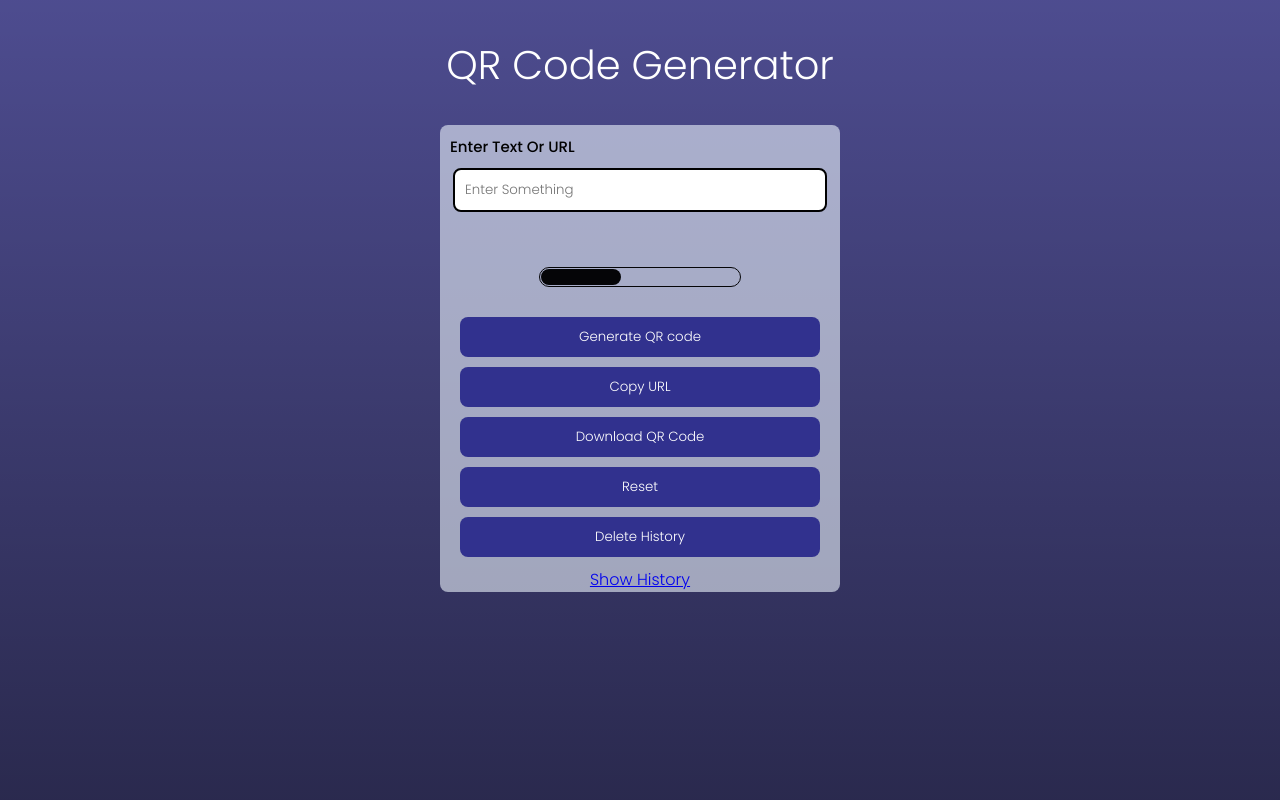
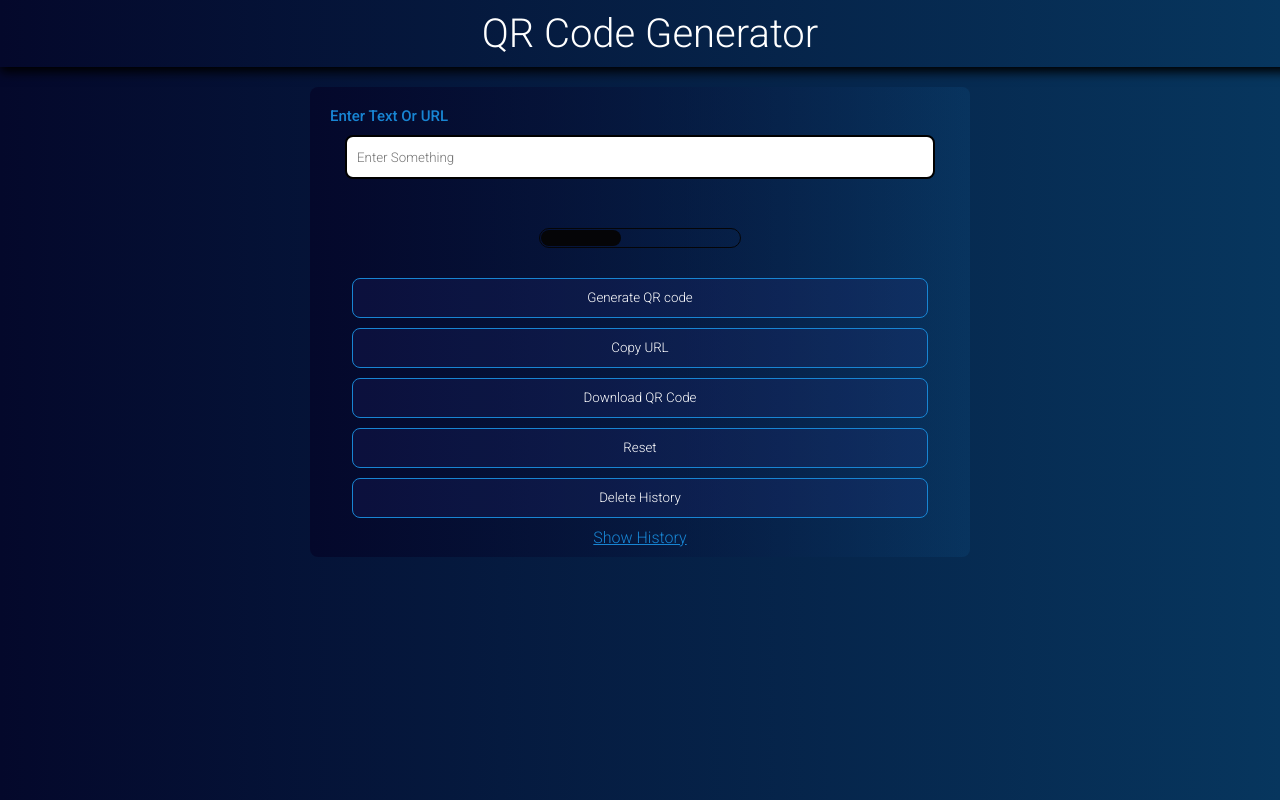
Before and after one commit to AyushDumasia/QrGenerator, a plain HTML site: page index.html in a window 1280 px wide. Shown: the top 800 px of the page. Drawn offline with Linux system fonts and the light colour scheme.

Commit message:
customize bg

```diff
--- a/index.css
+++ b/index.css
@@ -1,18 +1,20 @@
 *{
     margin: 0px;
     padding: 0px;
-    font-family: 'Poppins', sans-serif;
+    font-family: 'Roboto', sans-serif;
     font-weight: 300;
     scroll-behavior: smooth;
+    color : rgb(24, 133, 211);
 }
 
 body{
-    background-image: linear-gradient(to bottom,rgb(2 0 96 / 70%), rgb(0 0 0));
+    background-image: linear-gradient(to RIGHT,rgb(4, 8, 43), #07365e);
     /* height: 100vh; */
     width: 100%;
     background-repeat:no-repeat;
     background-size:cover;
     overflow: auto;
+    overflow-x: hidden;
 }
 
 #page-1{
@@ -23,18 +25,24 @@ body{
     display: flex;
     flex-direction: column;
     align-items: center;
-    width: 50vb;
-    margin: 65px auto;
-    background-color: rgba(240, 248, 255, 0.583);
+    width: 80vb;
+    padding: 10px;
+    margin: 20px auto;
+    background: linear-gradient(to left , rgb(24, 133, 211,0.1),rgb(4, 8, 43));
     text-align: center;
     border-radius: 8px;
 }
 
+.navbar{
+    padding: 10px;
+    width: 100%;
+    box-shadow: 0px 5px 10px black;
+}
 #mainTitle{
     color: rgb(255, 255, 255);
     text-align: center;
     position: relative;
-    top: 2.2rem;
+    /* top: 2.2rem; */
     font-size: 40px;
 }
 
@@ -69,7 +77,8 @@ body{
     border: none;
     border-radius: 8px;
     cursor: pointer;
-    background-color: rgb(49, 49, 142);
+    background-color: rgba(49, 49, 142, 0.164);
+    border : 1px solid rgb(24, 133, 211);
     color: white;
     margin-bottom: 10px;
     transition: margin 1s ;
@@ -116,11 +125,13 @@ body{
 
 .historyBox{
     display: flex;
-    background-color :rgba(140, 132, 132, 0.637);
+    background-image: linear-gradient(to left,rgb(4, 8, 43), #07365e);
     flex-direction: column;
-    border : 1px solid black;
+    border-radius: 5px;
+    /* border : 1px solid white; */
     margin: 10px;
     padding: 20px;
+    color: white;
 }
 
 #page-2{
@@ -129,11 +140,13 @@ body{
 }
 
 .addBox{
+    border-radius: 5px;
+
+    /* background: linear-gradient(to left , rgb(24, 133, 211,0.1),rgb(4, 8, 43)); */
     padding: 20px;
     min-height: 100vh;
     max-height: auto;
-    margin: 10px;
-    background-color :rgba(140, 132, 132, 0.637);
+    margin: 20px;
 }
 .imgURL{
     color: red;
@@ -154,13 +167,17 @@ body{
 
 @media screen and  (min-width:300px) and  (max-width :576px){
     body{
-        background-image: linear-gradient(to bottom,rgb(51 97 102 / 93%), rgb(0 0 0));
+        /* background-image: linear-gradient(to bottom,rgb(51 97 102 / 93%), rgb(0 0 0)); */
         /* height: 100vh; */
         width: 100%;
         align-items : center;
         text-align: center;
         color: aliceblue;
     }
+    .navbar{
+        display: none;
+    }
+
     #mainTitle{
         display: none;
         margin-left: 23%;
--- a/index.html
+++ b/index.html
@@ -7,12 +7,16 @@
     <link rel="stylesheet" href="index.css">
     <link rel="preconnect" href="https://fonts.googleapis.com">
     <link rel="preconnect" href="https://fonts.gstatic.com" crossorigin>
-    <link href="https://fonts.googleapis.com/css2?family=Lato&family=Montserrat&family=Nunito&family=Nunito+Sans:opsz@6..12&family=Poppins:wght@100;200;300;500&family=Quicksand:wght@400;500&family=Roboto:wght@300;400;500&family=Source+Sans+3&display=swap" rel="stylesheet">
+    <link rel="preconnect" href="https://fonts.googleapis.com">
+<link rel="preconnect" href="https://fonts.gstatic.com" crossorigin>
+<link href="https://fonts.googleapis.com/css2?family=Lato&family=Montserrat&family=Nunito&family=Nunito+Sans:opsz@6..12&family=Poppins:wght@100;200;300;500&family=Quicksand:wght@400;500&family=Roboto:wght@300;400;500&family=Source+Sans+3&display=swap" rel="stylesheet">
     <link rel="icon" href="https://www.bing.com/images/search?view=detailV2&ccid=28IWve1P&id=38F23502818AF7E43650EF0B953BDA8E8DB4B2B9&thid=OIP.28IWve1Pqv7o7-ZusPN9iwHaHa&mediaurl=https%3a%2f%2fpngimg.com%2fuploads%2fqr_code%2fqr_code_PNG28.png&exph=1600&expw=1600&q=qrcode+icon&simid=608038950184092621&FORM=IRPRST&ck=43039B021BAAD6CC6F6211A4364F4617&selectedIndex=4&itb=1">
 </head>
 <body>
     <div id="page-1">
-        <h1 id = "mainTitle">QR Code Generator</h1>
+        <div class="navbar">
+            <h1 id = "mainTitle">QR Code Generator</h1>
+        </div>
         <div class="container">
             <p>Enter Text Or URL</p>
             <div class="mainContainer">
```
